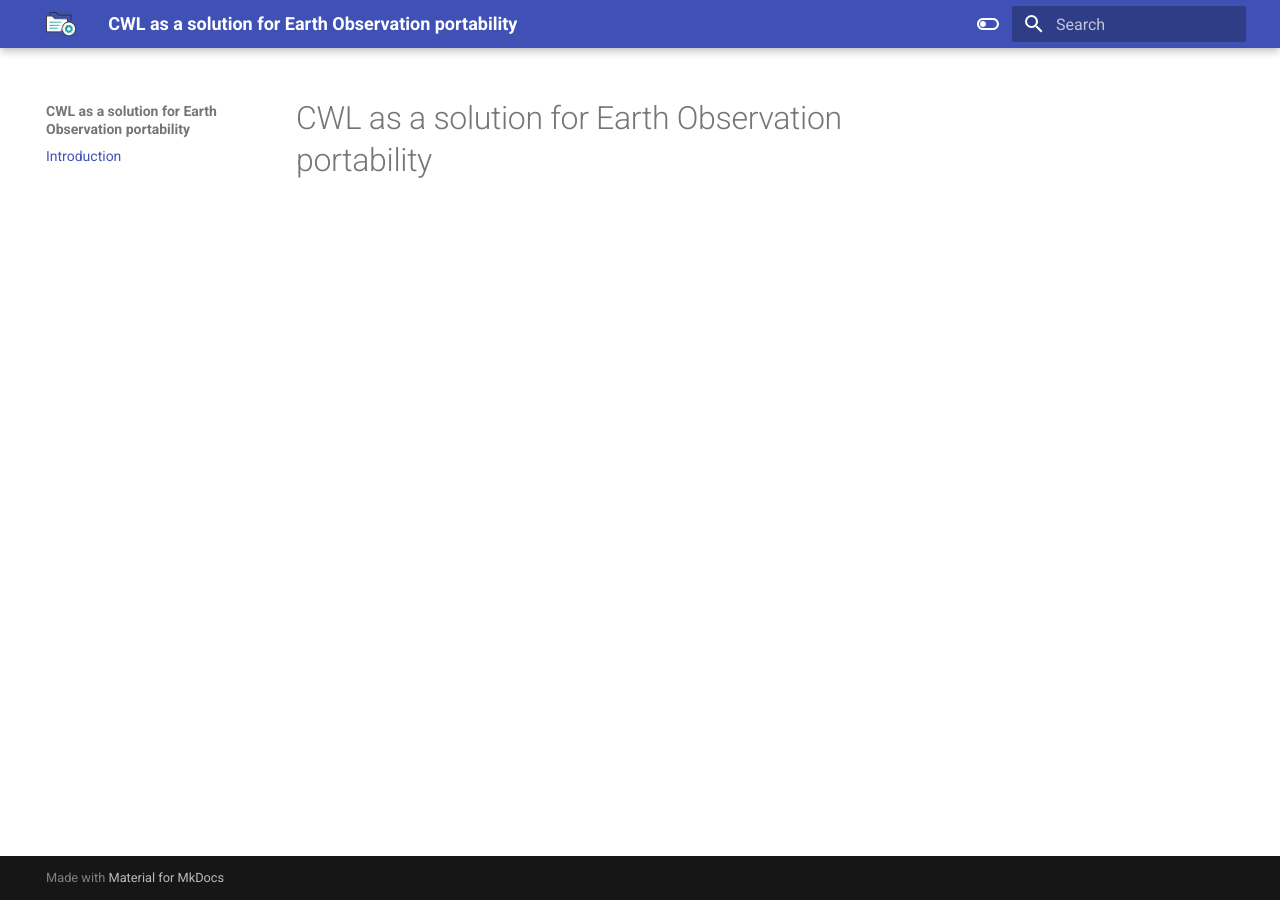
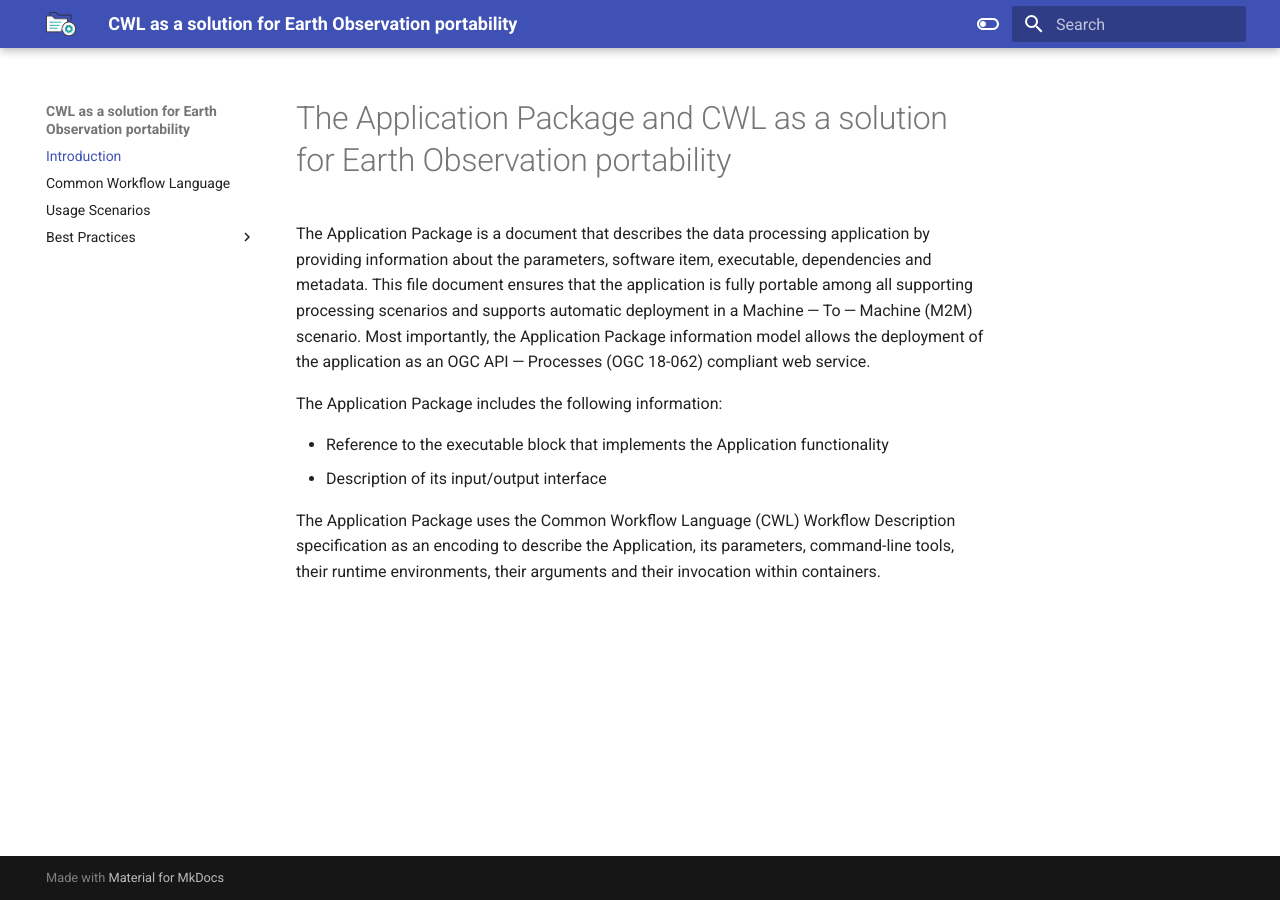
Before and after one commit to simonevaccari/cwl-eoap, an MkDocs documentation site: the page built from docs/introduction.md, in a window 1280 px wide. Built offline with MkDocs 1.6.1 and Material for MkDocs 9.7.7, drawn with Linux system fonts in a browser that asks for light colours.

Commit message:
initial content

```diff
--- a/docs/introduction.md
+++ b/docs/introduction.md
@@ -1 +1,10 @@
-# CWL as a solution for Earth Observation portability
+# The Application Package and CWL as a solution for Earth Observation portability
+
+The Application Package is a document that describes the data processing application by providing information about the parameters, software item, executable, dependencies and metadata. This file document ensures that the application is fully portable among all supporting processing scenarios and supports automatic deployment in a Machine — To — Machine (M2M) scenario. Most importantly, the Application Package information model allows the deployment of the application as an OGC API — Processes (OGC 18-062) compliant web service.
+
+The Application Package includes the following information:
+
+*  Reference to the executable block that implements the Application functionality
+*  Description of its input/output interface
+
+The Application Package uses the Common Workflow Language (CWL) Workflow Description specification as an encoding to describe the Application, its parameters, command-line tools, their runtime environments, their arguments and their invocation within containers.
--- a/mkdocs.yml
+++ b/mkdocs.yml
@@ -53,3 +53,8 @@ extra_javascript:
 
 nav:
   - Introduction: 'introduction.md'
+  - Common Workflow Language: 'cwl.md'
+  - Usage Scenarios: 'usage-scenarios.md'
+  - Best Practices:
+    - Application Best Practices: 'best-practices/application.md'
+    - Package Best Practices: 'best-practices/package.md'
```
Also changed, not shown: docs/best-practice/application.md (added, +45 -0 lines), docs/best-practice/package.md (added, +1 -0 lines), docs/cwl.md (added, +31 -0 lines), docs/usage-scenarios.md (added, +63 -0 lines), 5 other files.
